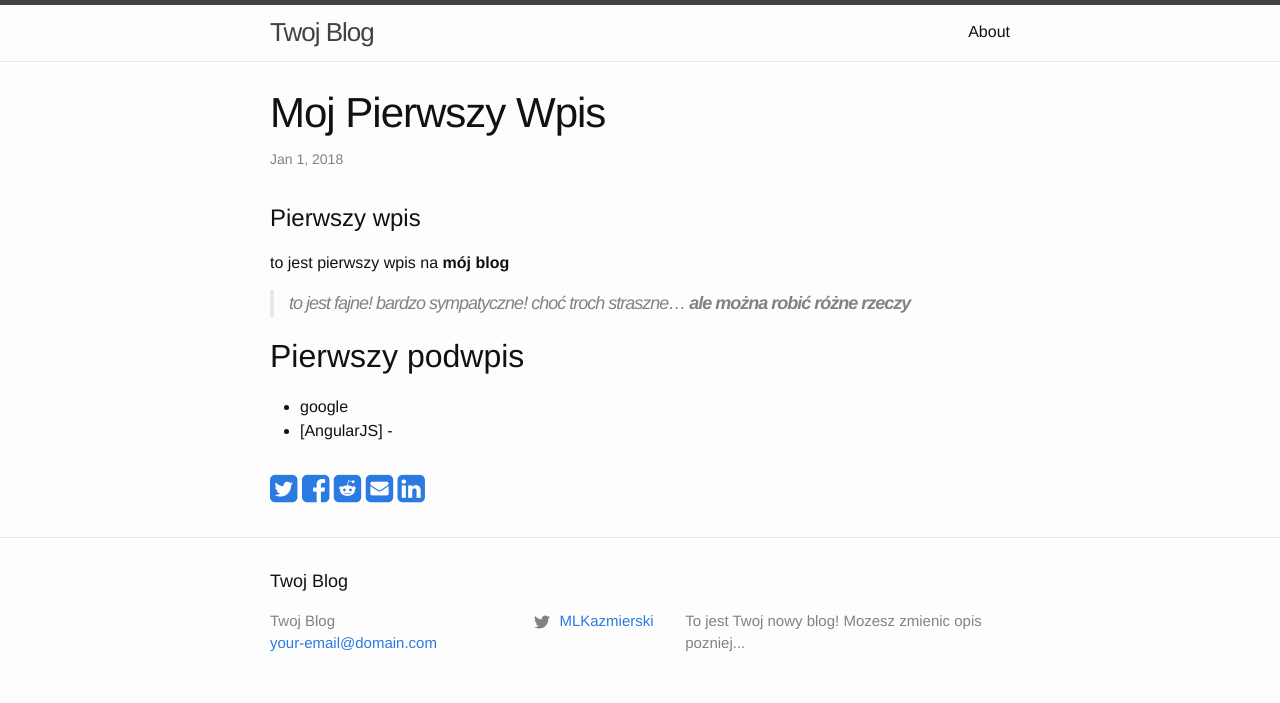
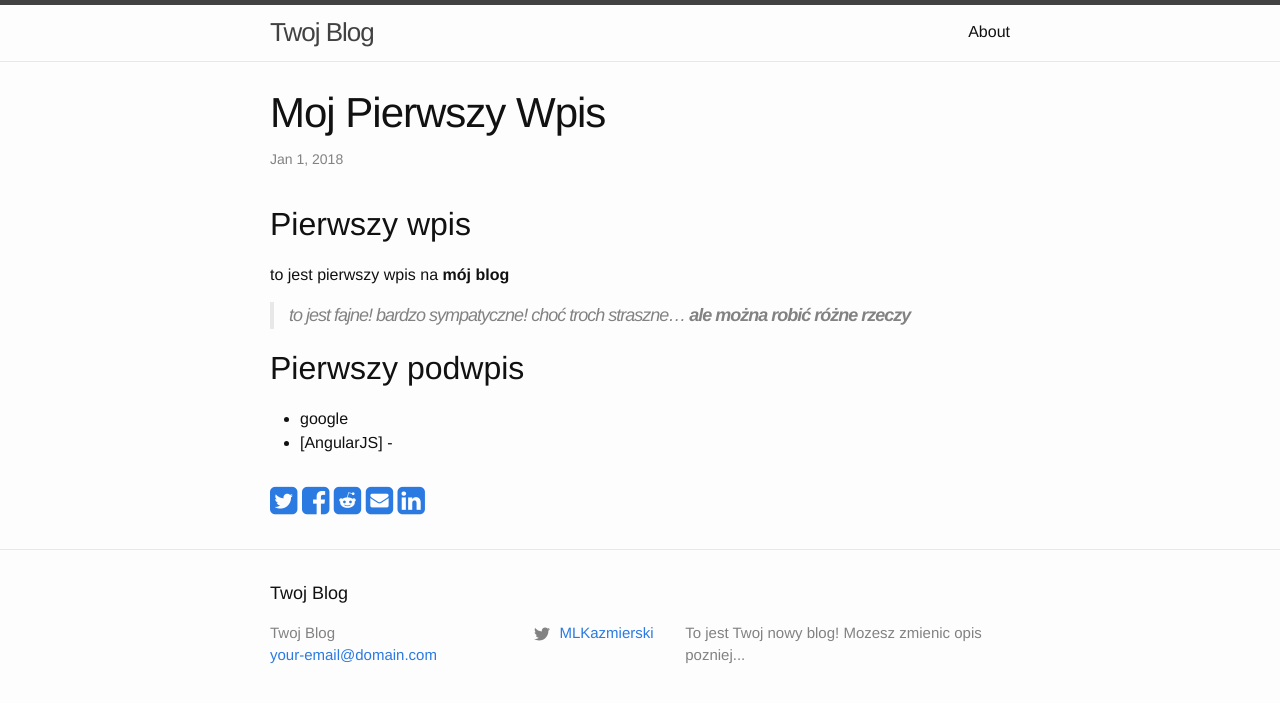
Before and after one commit to kazmiermik/kazmiermik.github.io, a Jekyll site: the page built from _posts/2018-01-01-moj-pierwszy-wpis.md, in a window 1280 px wide. Shown: the top 703 px of the page. Built offline with Jekyll 4.4.1, drawn with Linux system fonts in a browser that asks for light colours; nearby versions of some CDN libraries; comment, search, counter and statistics services are not loaded.

```diff
--- a/_posts/2018-01-01-moj-pierwszy-wpis.md
+++ b/_posts/2018-01-01-moj-pierwszy-wpis.md
@@ -1,7 +1,7 @@
 ---
 published: true
 ---
-# Pierwszy wpis
+## Pierwszy wpis
 to jest pierwszy wpis na  **mój blog**
 
 > to jest fajne! bardzo sympatyczne! choć troch straszne... **ale można robić różne rzeczy**
```
